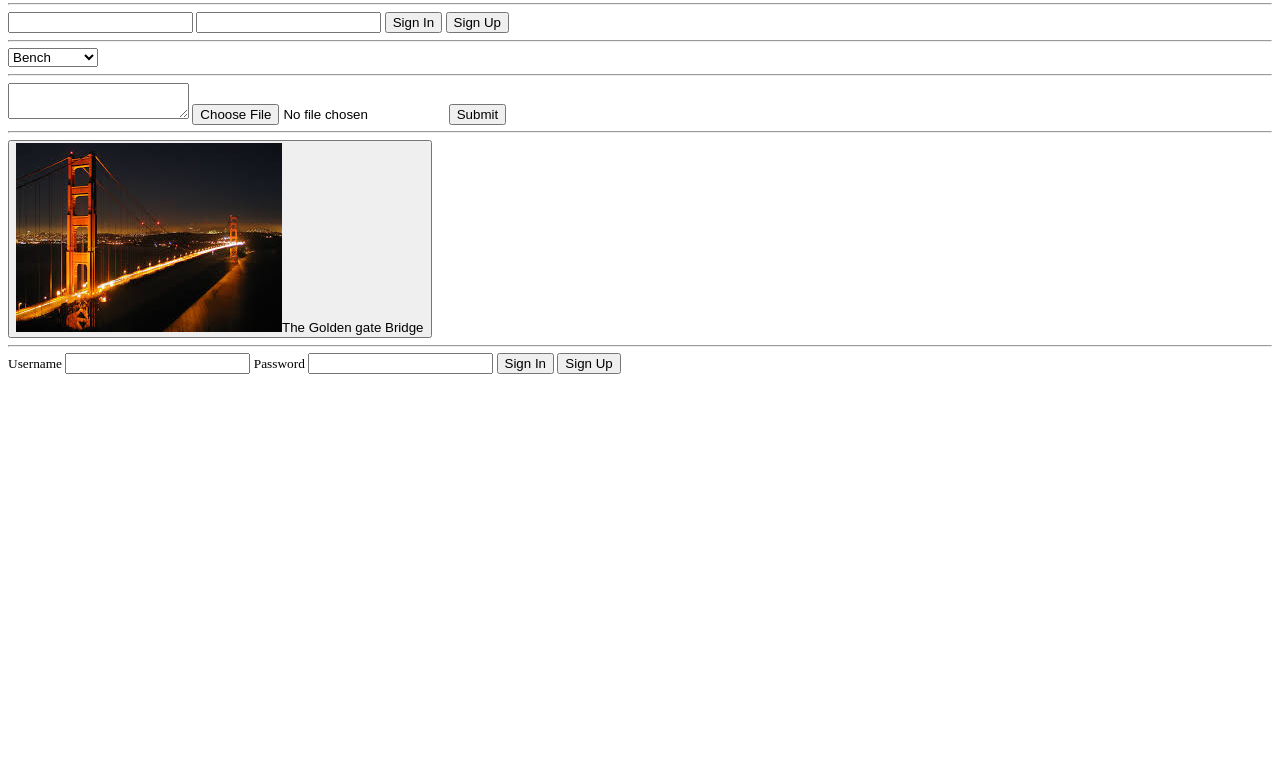
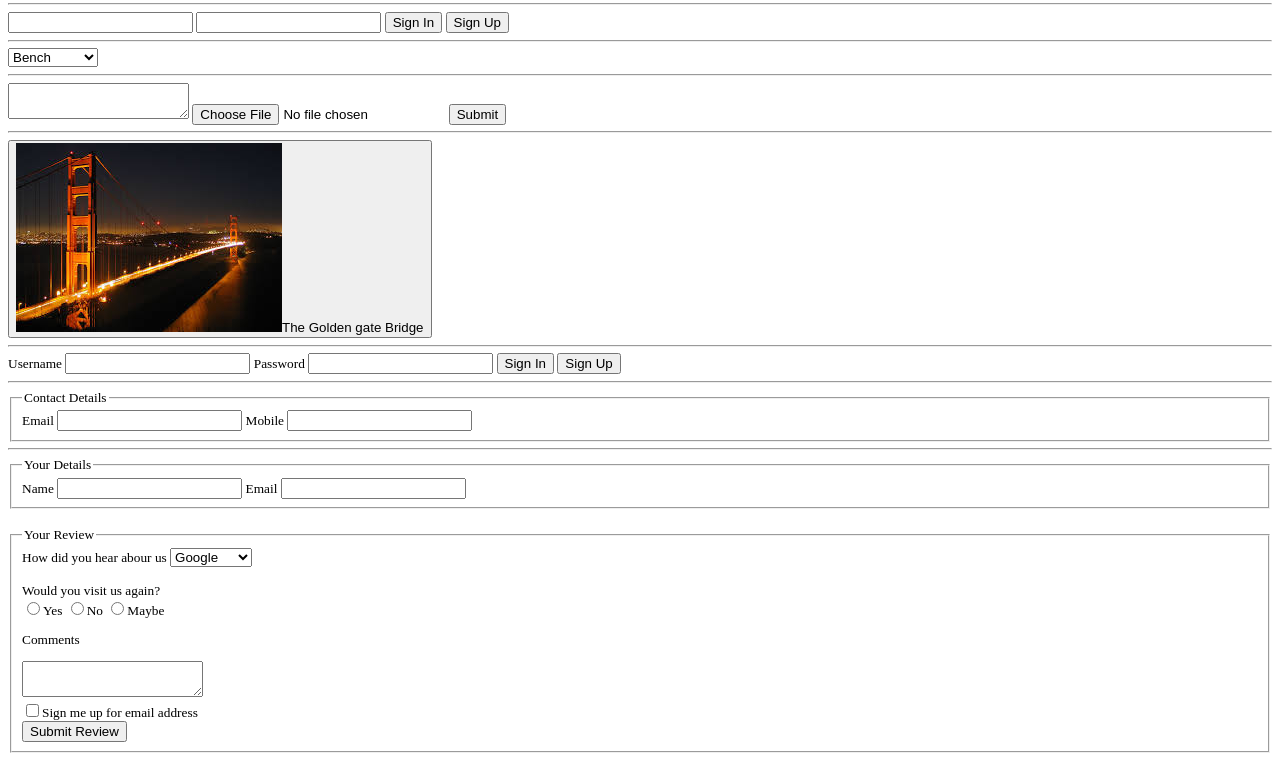
Before and after one commit to arjayantonio09/b3nc-antonio-arjay, a plain HTML site: page mod02-01/index.html in a window 1280 px wide. Shown: the part 3316-4077 px from the top of the page. Before the commit the page ends 3698 px from the top, so only its background shows below. Drawn offline with Linux system fonts and the light colour scheme.

Commit message:
Continuation of Intro to HTML

```diff
--- a/mod02-01/index.html
+++ b/mod02-01/index.html
@@ -345,5 +345,71 @@
 		<input type="submit" name="signIn" value="Sign Up">
 	</form>
 
+	<hr>
+
+	<fieldset>
+		<legend>Contact Details</legend>
+
+		<label for="email">Email</label>
+		<input type="email" name="email">
+
+		<label for="mobile">Mobile</label>
+		<input type="number" name="mobile">
+	</fieldset>
+
+	<hr>
+
+	<fieldset>
+		<legend>Your Details</legend>
+
+		<label for="name">Name</label>
+		<input type="name" name="name">
+
+		<label for="email">Email</label>
+		<input type="email" name="email">
+
+	</fieldset>
+
+	<br>
+
+	<fieldset>
+		<legend>Your Review</legend>
+
+		<form>
+			<label for="mode">How did you hear abour us</label>
+				<form action="" method="">
+				<select name="mode">
+				<option value="google" selected>Google</option>
+				<option value="facebook">Facebook</option>
+				<option value="instagram">Instagram</option>
+				<option value="blog">Blog</option>
+				<option value="website">Website</option>
+				<option value="referral">Referral</option>
+			</select>
+		</form>
+
+	<br>
+
+	<label for="choose">Would you visit us again?</label>
+
+	<br>
+
+	<input type="radio" name="choose" value="yes">Yes
+	<input type="radio" name="choose" value="no">No
+	<input type="radio" name="choose" value="maybe">Maybe
+
+	<br>
+
+	<p>Comments</p>
+	<textarea></textarea>
+
+	<br>
+	<input type="checkbox" name="">Sign me up for email address
+
+	<br>
+
+	<input type="submit" name="submit" value="Submit Review">
+	</fieldset>
+
 </body>
 </html>
```
